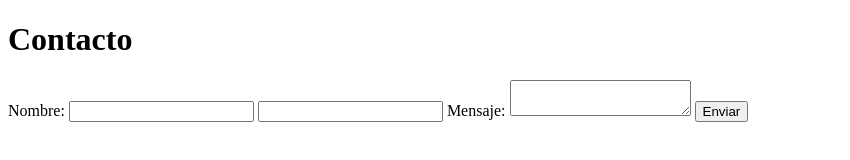
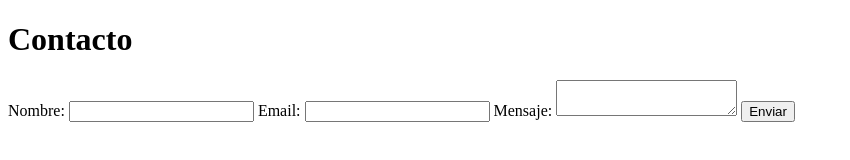
Before and after one commit to JoaquinNavarroMartinez/practica-git-JoaquinNavarroMartinez, a plain HTML site: page contacto.html in a window 1280 px wide. Shown: the whole page, without its empty margins (0-850 px from the left). Drawn offline with Linux system fonts and the light colour scheme.

Commit message:
fix: añado label al campo email y renombro x1 a email

```diff
--- a/contacto.html
+++ b/contacto.html
@@ -10,7 +10,8 @@
     <label for="nombre">Nombre:</label>
     <input type="text" id="nombre" name="nombre">
 
-    <input type="email" id="email" name="x1">
+    <label for="email">Email:</label>
+    <input type="email" id="email" name="email">
 
     <label for="mensaje">Mensaje:</label>
     <textarea id="mensaje" name="mensaje"></textarea>
```
